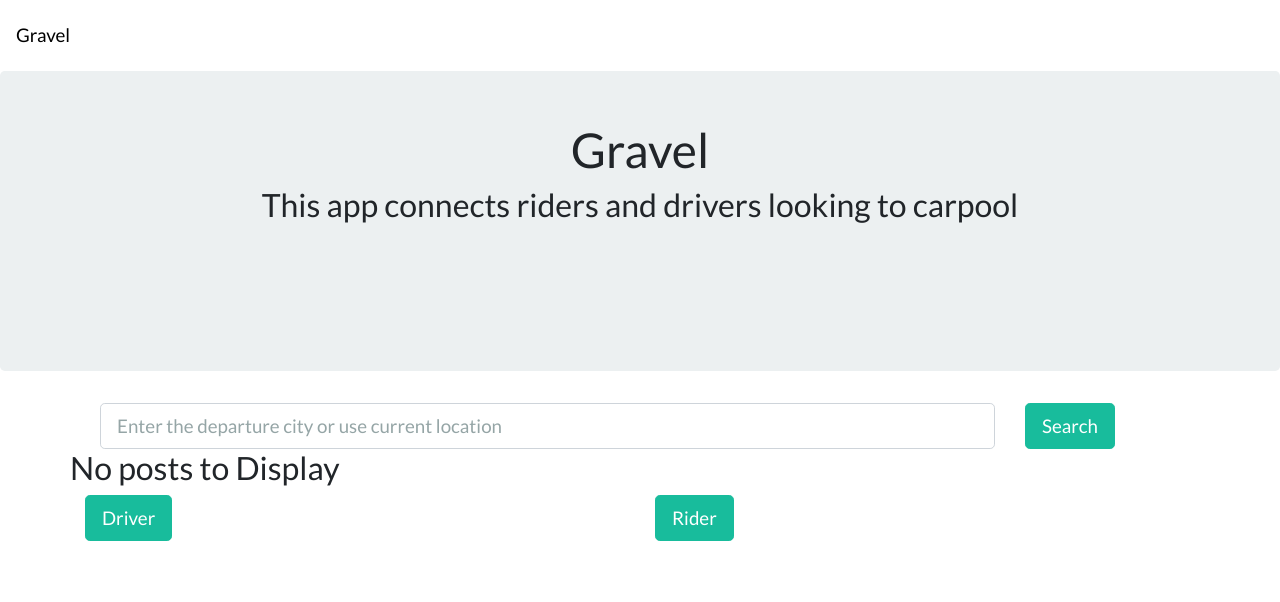
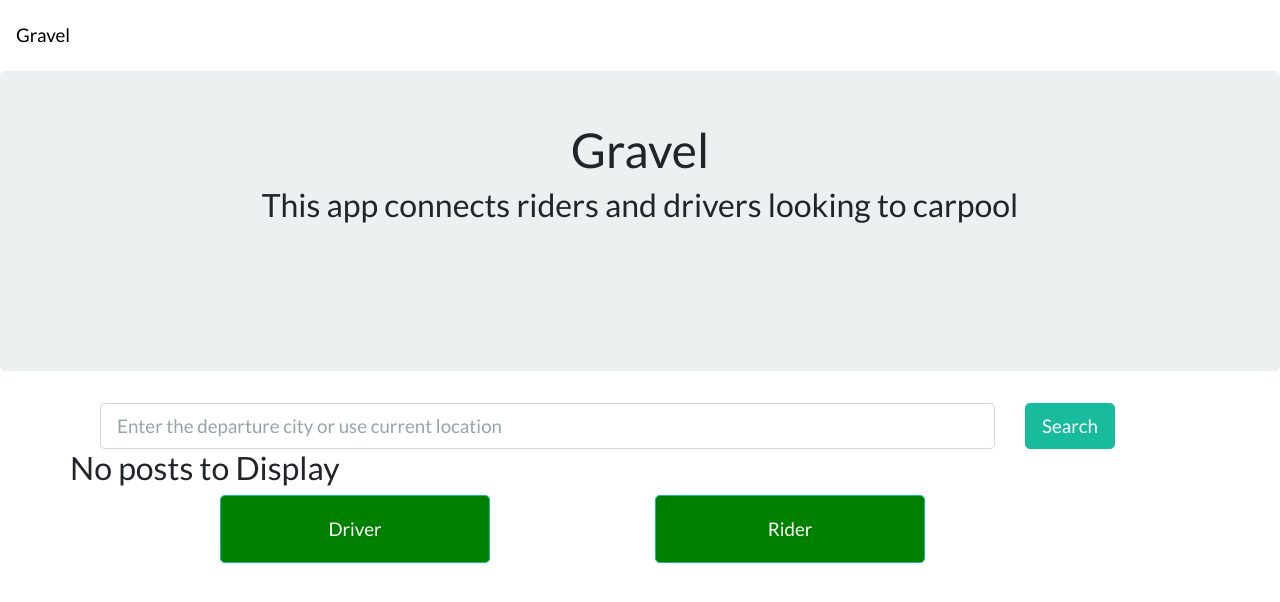
Before and after one commit to mrgmacandog/gravel, a React (Create React App) app in the folder client/: page / in a window 1280 px wide. Shown: the top 602 px of the page. Built offline with nearby package versions, Linux system fonts and the light colour scheme.

Commit message:
Driver and rider button in the same component with differnt props

```diff
--- a/client/src/App.js
+++ b/client/src/App.js
@@ -3,7 +3,7 @@ import Jumbotron from "./components/Jumbotron";
 import Nav from "./components/Nav";
 import Input from "./components/Input";
 import Button from "./components/Button";
-import ButtonDriver from "./components/postWays";
+import ChoiceButton from "./components/choiceButton";
 import API from "./utils/API";
 import { PostList, PostListItem } from "./components/PostList";
 import { Container, Row, Col } from "./components/Grid";
@@ -93,26 +93,26 @@ class App extends Component {
             </Col>
           </Row>
           <Row>
-             <Col size="xs-6 sm-6">
-                <ButtonDriver
+             <Col size="sm-6">
+                <ChoiceButton
                   onClick={this}
                   type="success"
-                  className="input-lg"
+                  className="driver-input-lg"
+                  text="Driver"
                 >
-                 Driver
-                </ButtonDriver>
+                </ChoiceButton>
             </Col>
-            <Col size="xs-6 sm-6">
-                <ButtonDriver
+            <Col size="sm-6">
+                <ChoiceButton
                   onClick={this}
                   type="success"
-                  className="input-lg"
+                  className="rider-input-lg"
+                  text="Rider"
+
                 >
-                 Rider
-                </ButtonDriver>
+                </ChoiceButton>
             </Col>
-
-          </Row>
+           </Row>
         </Container>
 
       </div>
--- a/client/src/components/postWays/index.js
+++ b/client/src/components/choiceButton/index.js
@@ -2,12 +2,14 @@ import React from "react";
 import "./style.css";
 
 // Destructuring the type, className, children and onClick props, applying them to the button element
-function ButtonDriver({ type = "default", className, children, onClick }) {
+function ChoiceButton({ type = "default", className, children, onClick, text,iconClass}) {
   return (
     <button onClick={onClick} className={["btn btn-lg", `btn-${type}`, className].join(" ")}>
       {children}
+      {text}
+      {iconClass}
     </button>
   );
 }
 
-export default ButtonDriver;
+export default ChoiceButton;
--- /dev/null
+++ b/client/src/components/choiceButton/style.css
@@ -0,0 +1,17 @@
+
+.driver-input-lg{
+    background-color: green;
+    display:block;
+    line-height: 50px;
+    width:50%;
+    text-align:center;
+    margin:0 auto;
+}
+.rider-input-lg{
+    background-color: green;
+    /* display:block;  */
+    line-height: 50px;
+    width:50%;
+    text-align:center;
+    margin:0 auto;
+}
--- a/client/src/components/postWays/style.css
+++ /dev/null
@@ -1,3 +0,0 @@
-.col-xs-6 .col-sm-6 {
-    padding: 30px;
-}
```
